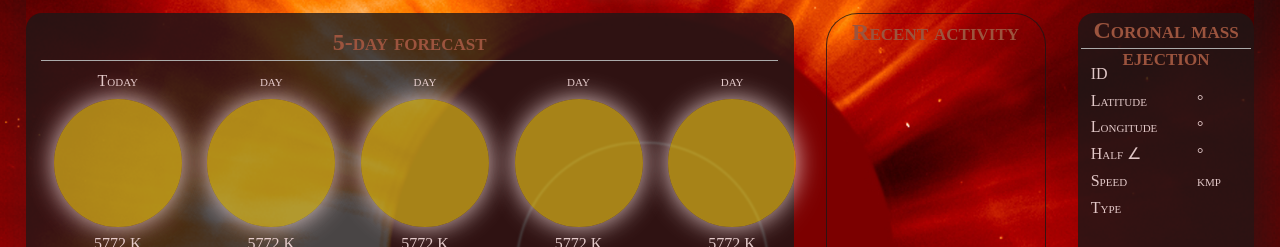
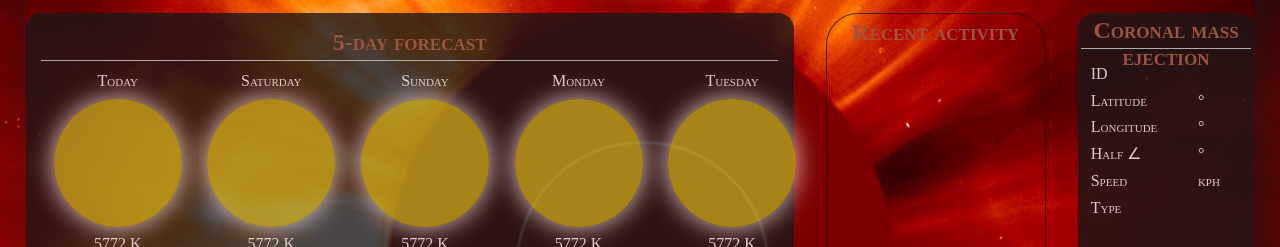
Before and after one commit to escowin/sun-tracker, a website: page index.html in a window 1280 px wide. Shown: the part 139-386 px from the top of the page. Drawn offline with nearby package versions, Linux system fonts and the light colour scheme; no server answers.

Commit message:
js | added forecast() to display upcoming days of the week

```diff
--- a/assets/js/script.js
+++ b/assets/js/script.js
@@ -11,6 +11,26 @@ const currentDate = function() {
    const currentDateEl = document.querySelector("#current-date");
    currentDateEl.textContent = date;
 };
+
+// logic.display days of the week
+const forecast = function() {
+   const day2El = document.querySelector("#day-2");
+   const day3El = document.querySelector("#day-3");
+   const day4El = document.querySelector("#day-4");
+   const day5El = document.querySelector("#day-5");
+
+   const tomorrow = moment().add(1, "days");
+   day2El.textContent = tomorrow.format("dddd");
+
+   const day3 = moment().add(2, "days");
+   day3El.textContent = day3.format("dddd");
+
+   const day4 = moment().add(3, "days");
+   day4El.textContent = day4.format("dddd");
+
+   const day5 = moment().add(4, "days");
+   day5El.textContent = day5.format("dddd");
+}
 
 // logic.display api data
 const displayCoronalMassEjections = function (CME) {
@@ -86,8 +106,9 @@ const getSolarFlares = function() {
 };
 
 
-// calls. to-do | maybe combine both calls into getSolarActivity() that takes in different parameters (CME, FLR) to streamline the functions bc they're awfully similar atm
+// calls
 copyrightYear();
 currentDate();
+forecast();
 getCoronalMassEjections();
 getSolarFlares();
--- a/index.html
+++ b/index.html
@@ -31,22 +31,22 @@
                     <p>5772 K</p>
                 </article>
                 <article class="day">
-                    <p id="day-2">day</p>
+                    <p id="day-2"></p>
                     <div class="sun"></div>
                     <p>5772 K</p>
                 </article>
                 <article class="day">
-                    <p id="day-3">day</p>
+                    <p id="day-3"></p>
                     <div class="sun"></div>
                     <p>5772 K</p>
                 </article>
                 <article class="day">
-                    <p id="day-4">day</p>
+                    <p id="day-4"></p>
                     <div class="sun"></div>
                     <p>5772 K</p>
                 </article>
                 <article class="day">
-                    <p id="day-5">day</p>
+                    <p id="day-5"></p>
                     <div class="sun"></div>
                     <p>5772 K</p>
                 </article>
@@ -70,7 +70,7 @@
             <p class="right"><span id="cme-angle"></span>&deg;</p>
 
             <p>Speed</p>
-            <p class="right"><span id="cme-speed"></span>kmp</p>
+            <p class="right"><span id="cme-speed"></span>kph</p>
 
             <p>Type</p>
             <p class="right"><span id="cme-type"></span></p>
```
